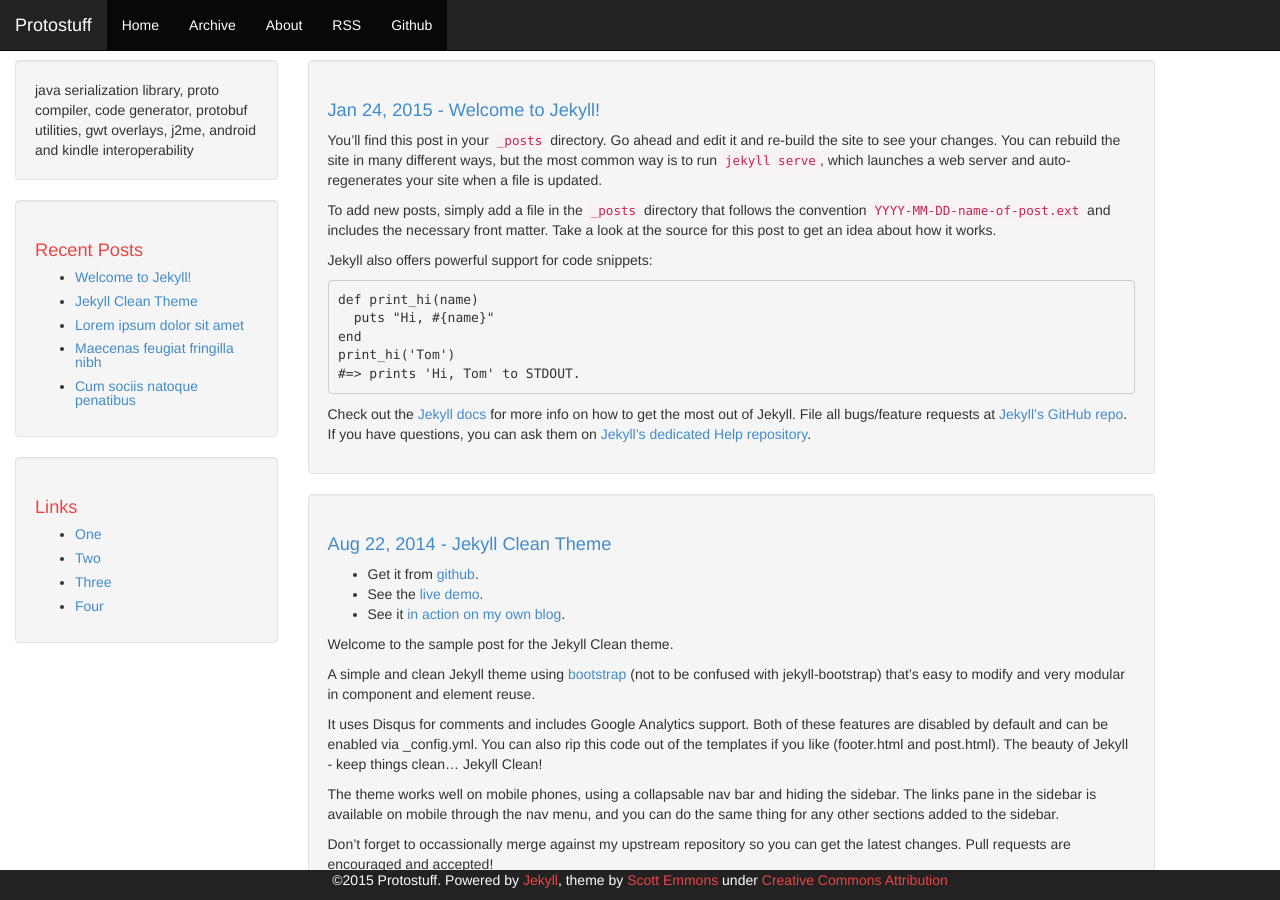
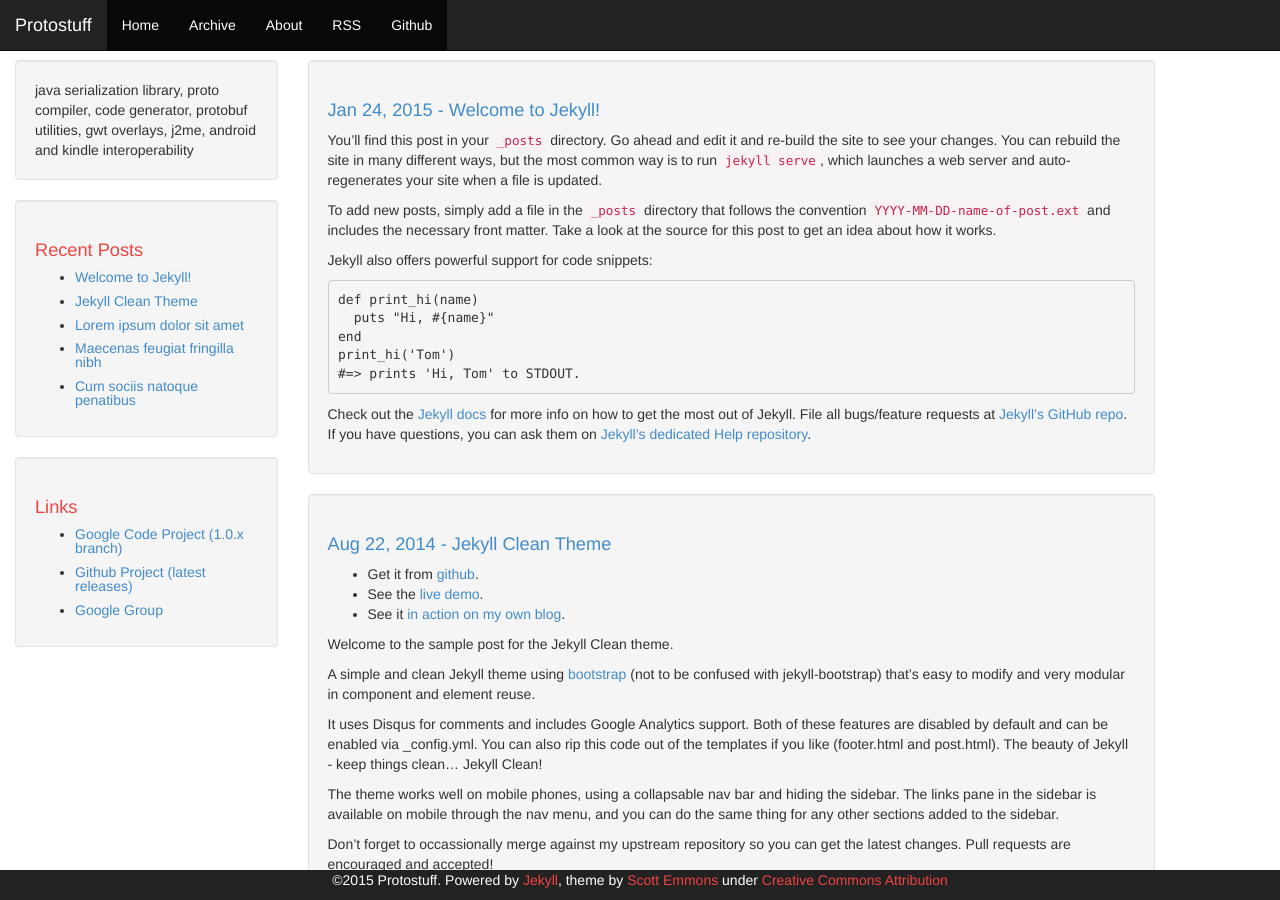
Before and after one commit to protostuff/protostuff.github.io, a Jekyll site: the page built from index.html, in a window 1280 px wide and 900 px high. Built offline with Jekyll 4.4.1, drawn with Linux system fonts in a browser that asks for light colours; Markdown is read by kramdown in place of the engine named in the settings; the list of posts is cut into pages by our own code.

Commit message:
Update links-list.html

```diff
--- a/_includes/links-list.html
+++ b/_includes/links-list.html
@@ -1,7 +1,6 @@
 <h1>Links</h1>
 <ul>
-  <li><a href="#">One</a></li>
-  <li><a href="#">Two</a></li>
-  <li><a href="#">Three</a></li>
-  <li><a href="#">Four</a></li>
+  <li><a href="https://code.google.com/p/protostuff/">Google Code Project (1.0.x branch)</a></li>
+  <li><a href="https://github.com/protostuff/protostuff">Github Project (latest releases)</a></li>
+  <li><a href="https://groups.google.com/forum/#!forum/protostuff">Google Group</a></li>
 </ul>
```
